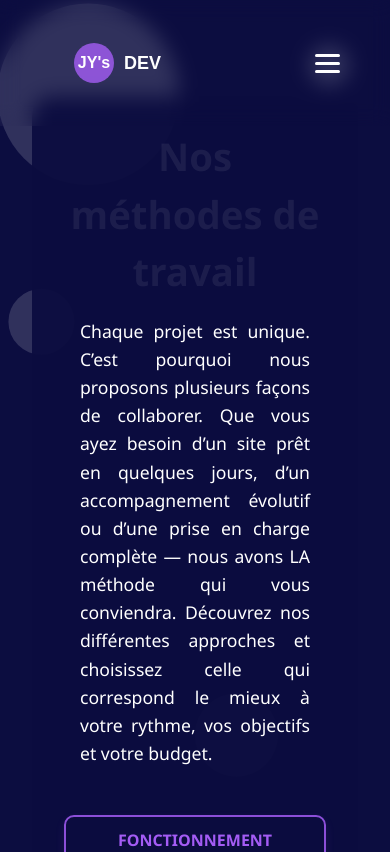
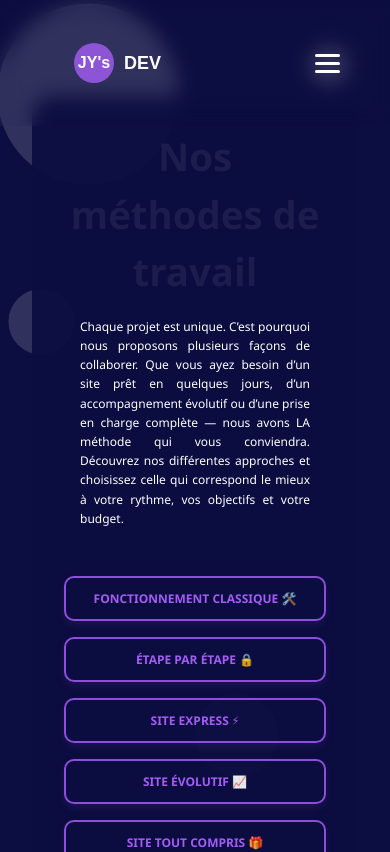
Before and after one commit to ledzsucrey213/jy-dev, a React (Vite) app: page /how-it-works in a window 390 px wide. Shown: the top 852 px of the page. Built offline with nearby package versions, Linux system fonts and the light colour scheme.

Commit message:
frontend

```diff
--- a/src/pages/HowItWorks/HowItWorks.css
+++ b/src/pages/HowItWorks/HowItWorks.css
@@ -230,7 +230,7 @@
   }
 
   .how-intro-text {
-    font-size: 1.1rem;
+    font-size: 0.75rem;
     padding: 0 1rem;
     text-align: justify;
   }
@@ -242,7 +242,7 @@
 
   .how-tag {
     width: 100%;
-    font-size: 1rem;
+    font-size: 0.75rem;
     text-align: center;
   }
 
```
